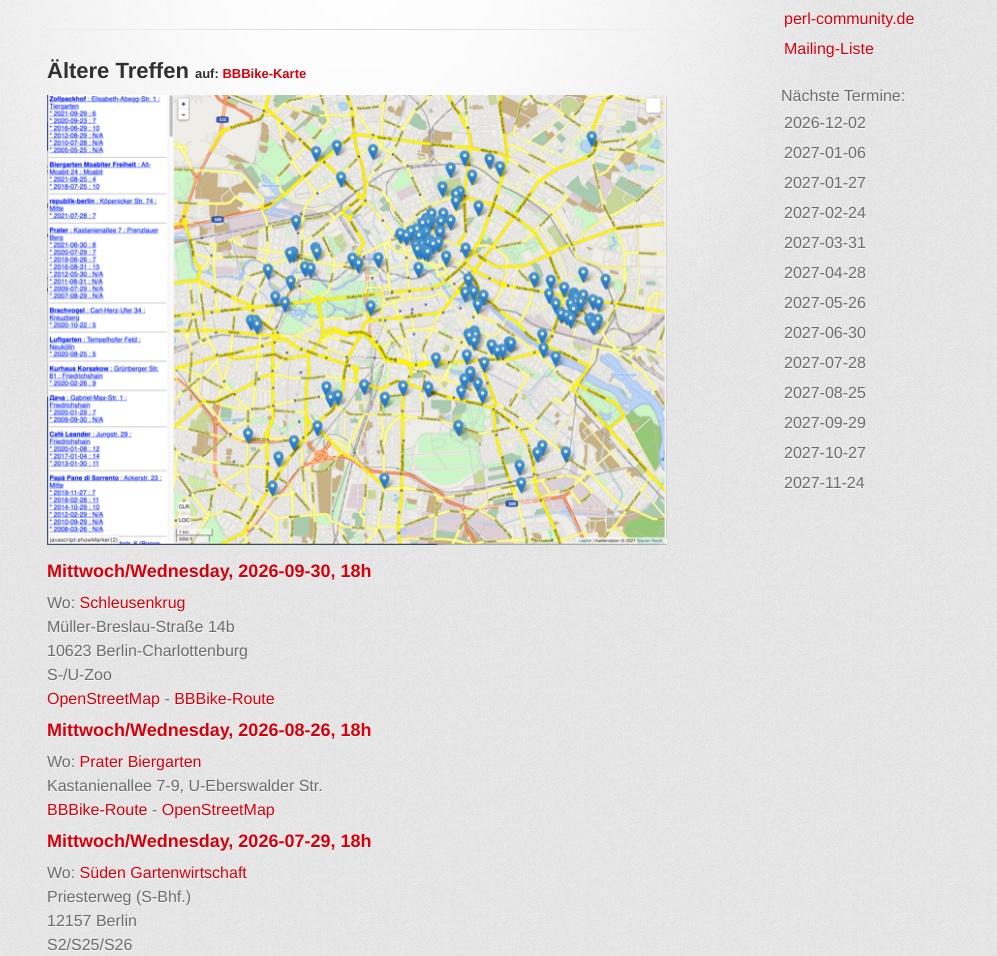
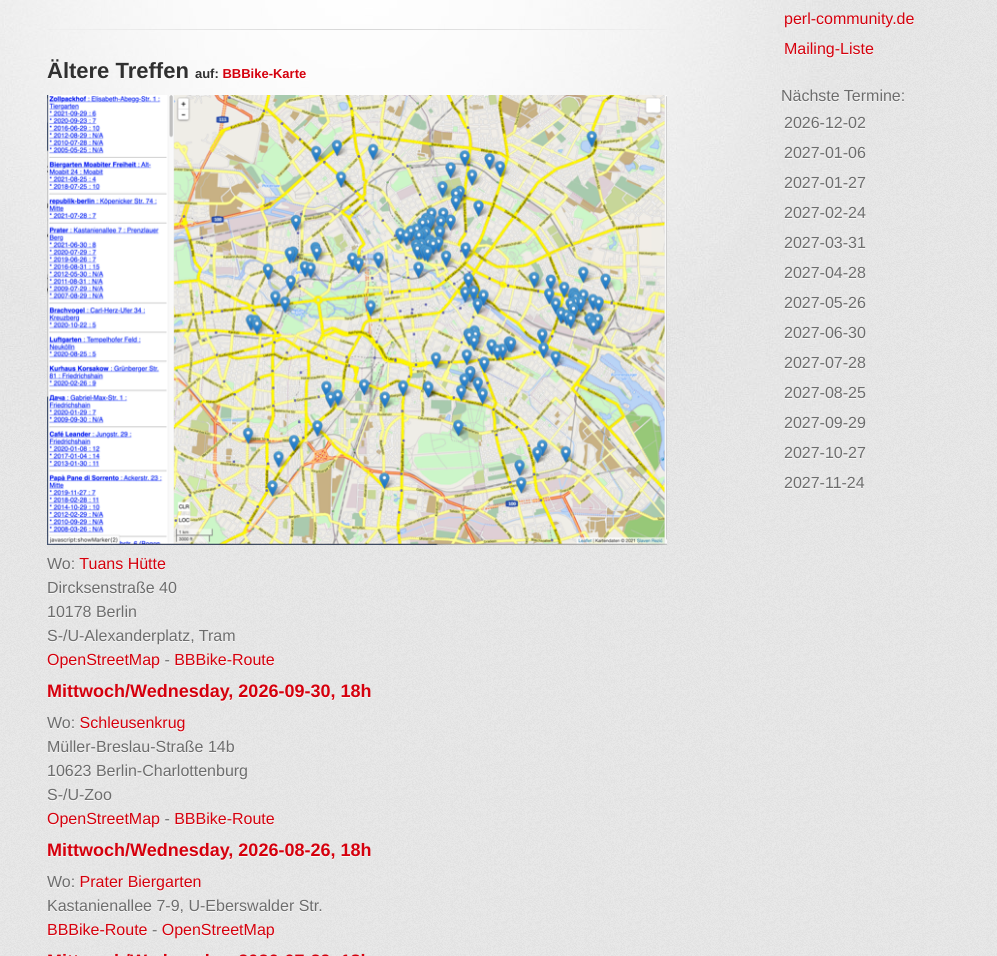
Before and after one commit to BerlinPM/BerlinPM.github.io, a plain HTML site: page history.html in a window 1280 px wide. Shown: the part 144-1100 px from the top of the page, without its empty margins (283-1280 px from the left). Drawn offline with Linux system fonts and the light colour scheme; a web font is replaced by a local one.

```diff
--- a/history.html
+++ b/history.html
@@ -52,6 +52,14 @@ Nächste Termine:
 <a href="history_map.html"><img border="0" src="images/berlinpm-locations-small.png"/></a>
 
 <!-- ************ ADD LAST MEETING BELOW THIS POINT ************* -->
+Wo: <a href="https://www.tuanshuette.de/">Tuans Hütte</a><br>
+Dircksenstraße 40<br>
+10178 Berlin<br>
+S-/U-Alexanderplatz, Tram<br>
+
+<a href="https://www.openstreetmap.org/?mlat=52.523552&mlon=13.407073&zoom=16">OpenStreetMap</a> -
+<a href="http://bbbike.de/cgi-bin/bbbike.cgi?zielname=Tuans+Huette&zielc_wgs84=13.407073%2C52.523552">BBBike-Route</a>
+
 <h3>Mittwoch/Wednesday, 2026-09-30, 18h</h3>
 
 Wo: <a href="http://www.schleusenkrug.de/">Schleusenkrug</a><br>
```
Also changed, not shown: index.html (+4 -1 lines).
